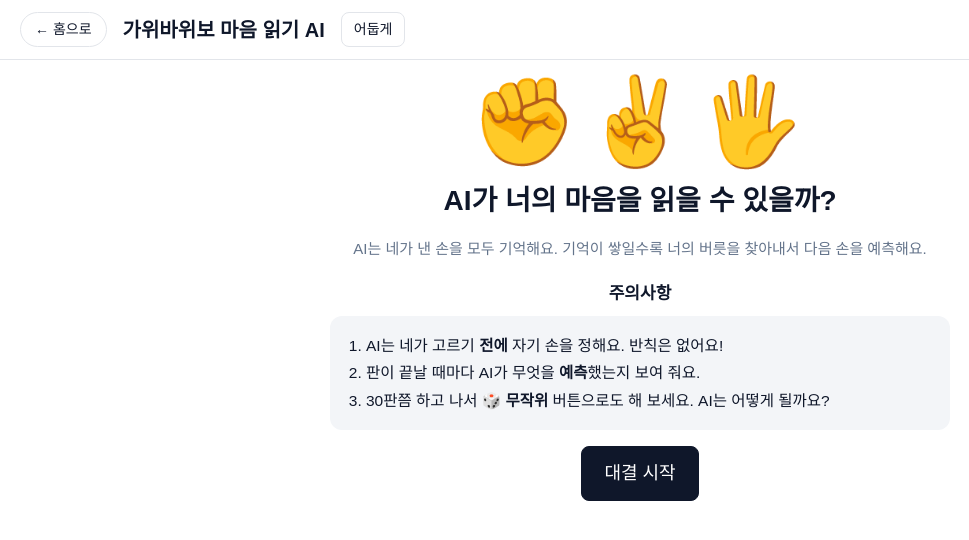
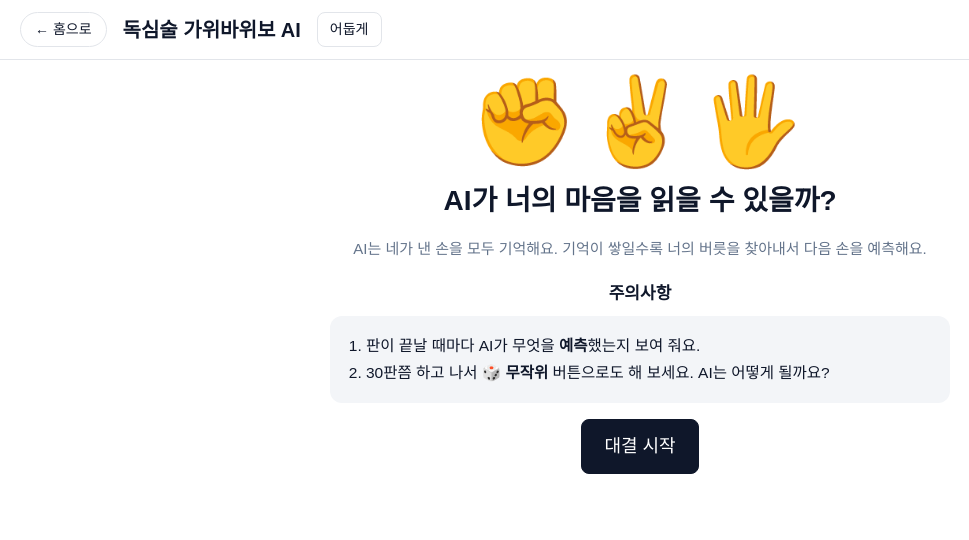
Before and after one commit to jisoon362/mid-info-game, a plain HTML site: page games/06-rps-ai/index.html in a window 1280 px wide. Shown: the whole page, without its empty margins (0-969 px from the left). Drawn offline with Linux system fonts and the light colour scheme; a web font is replaced by a local one.

Commit message:
6번 게임 이름을 '독심술 가위바위보 AI'로 변경, 주의사항 정리
Co-Authored-By: Claude Opus 5.5 <noreply@anthropic.com>
Claude-Session: https://claude.ai/code/session_01PwbbLC9kJMMqvj3fv6FTwL

```diff
--- a/games.js
+++ b/games.js
@@ -18,5 +18,5 @@ window.GAMES = [
   { no: 3, folder: "03-build-computer", title: "나만의 컴퓨터 만들기", grade: "2학년", area: 1, unit: 1, desc: "퀴즈로 돈을 벌어 하드웨어와 소프트웨어를 사서 컴퓨터 완성하기" },
   { no: 4, folder: "04-fake-news", title: "사이버 탐정 키우기", grade: "2학년", area: 5, unit: 2, desc: "가짜뉴스·피싱 카드를 분류하고 근거를 찾아 내 탐정 승급시키기 · 개인전과 모둠전" },
   { no: 5, folder: "05-time-click", title: "순발력 디.아.블로", grade: "2학년", area: 2, unit: 1, desc: "아날로그 초시계와 디지털 시계로 1·3·5·8·10초에 딱 맞춰 멈추기 · 연속과 불연속" },
-  { no: 6, folder: "06-rps-ai", title: "가위바위보 마음 읽기 AI", grade: "2학년", area: 4, unit: 1, desc: "내 버릇을 배워 다음 손을 예측하는 AI와 대결 · 데이터가 쌓일수록 강해지는 AI" }
+  { no: 6, folder: "06-rps-ai", title: "독심술 가위바위보 AI", grade: "2학년", area: 4, unit: 1, desc: "내 버릇을 배워 다음 손을 예측하는 AI와 대결 · 데이터가 쌓일수록 강해지는 AI" }
 ];
--- a/games/06-rps-ai/index.html
+++ b/games/06-rps-ai/index.html
@@ -4,7 +4,7 @@
 <meta charset="utf-8">
 <meta name="viewport" content="width=device-width, initial-scale=1">
 <script src="../../theme.js"></script>
-<title>가위바위보 마음 읽기 AI</title>
+<title>독심술 가위바위보 AI</title>
 <link rel="preconnect" href="https://fonts.googleapis.com">
 <link rel="preconnect" href="https://fonts.gstatic.com" crossorigin>
 <link href="https://fonts.googleapis.com/css2?family=IBM+Plex+Sans+KR:wght@400;500;600;700;800&display=swap" rel="stylesheet">
@@ -123,7 +123,7 @@ p{margin:0}
 <body>
 <header>
   <a class="btn back" href="../../">← 홈으로</a>
-  <h1>가위바위보 마음 읽기 AI</h1>
+  <h1>독심술 가위바위보 AI</h1>
   <button class="btn" data-theme-toggle style="padding:6px 12px;font-size:14px"></button>
 </header>
 
@@ -135,7 +135,6 @@ p{margin:0}
     <p class="dim">AI는 네가 낸 손을 모두 기억해요. 기억이 쌓일수록 너의 버릇을 찾아내서 다음 손을 예측해요.</p>
     <p class="lbl">주의사항</p>
     <ol class="howto">
-      <li>AI는 네가 고르기 <b>전에</b> 자기 손을 정해요. 반칙은 없어요!</li>
       <li>판이 끝날 때마다 AI가 무엇을 <b>예측</b>했는지 보여 줘요.</li>
       <li>30판쯤 하고 나서 <b>🎲 무작위</b> 버튼으로도 해 보세요. AI는 어떻게 될까요?</li>
     </ol>
```
Also changed, not shown: 1 other file.
